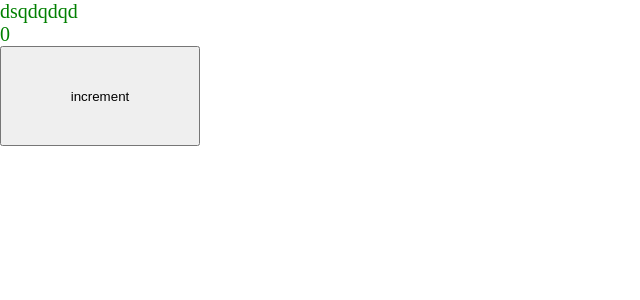
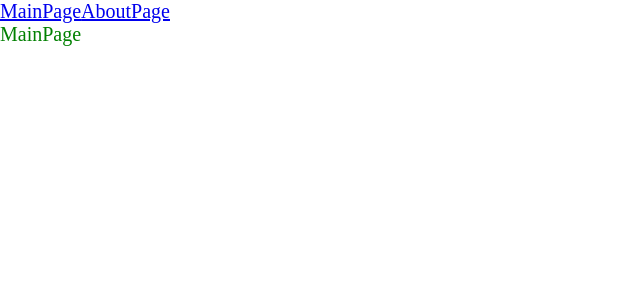
Before and after one commit to KirillMatviychuck/study-project, a React app: page / in a window 1280 px wide. Shown: the top 300 px of the page, without its empty margins (0-640 px from the left). Built offline with nearby package versions, Linux system fonts and the light colour scheme.

Commit message:
added react-router-dom

```diff
--- a/package.json
+++ b/package.json
@@ -12,6 +12,7 @@
     "@types/node": "^22.10.2",
     "@types/react": "^19.0.2",
     "@types/react-dom": "^19.0.2",
+    "@types/react-router-dom": "^5.3.3",
     "@types/webpack": "^5.28.5",
     "@types/webpack-dev-server": "^4.7.2",
     "css-loader": "^7.1.2",
@@ -30,6 +31,7 @@
   },
   "dependencies": {
     "react": "^19.0.0",
-    "react-dom": "^19.0.0"
+    "react-dom": "^19.0.0",
+    "react-router-dom": "^7.1.1"
   }
 }
--- a/src/components/App.tsx
+++ b/src/components/App.tsx
@@ -1,11 +1,21 @@
-import { Counter } from "./Counter"
+import { Link, Route, Routes } from "react-router-dom"
+import { AboutPageAsync } from "../pages/AboutPage/AboutPage.async"
+import { MainPageAsync } from "../pages/MainPage/MainPage.async"
 import './index.scss'
+import { Suspense } from "react"
 
 export const App = () => {
     return (
         <div className="app">
-            dsqdqdqd
-            <Counter />
+            <Link to='/'>MainPage</Link>
+            <Link to='/about'>AboutPage</Link>
+            <Suspense fallback={<div>Loading...</div>}>
+                <Routes>
+                    <Route path='/' element={<MainPageAsync />} />
+                    <Route path='/about' element={<AboutPageAsync />} />
+                </Routes>
+            </Suspense>
+
         </div>
     )
 }
--- a/src/index.tsx
+++ b/src/index.tsx
@@ -1,7 +1,11 @@
 import { createRoot } from 'react-dom/client'
 
-import { Counter } from './components/Counter'
+import { BrowserRouter } from 'react-router-dom'
 import { App } from './components/App'
 
 
-createRoot(document.getElementById('root')!).render(<App />)
+createRoot(document.getElementById('root')!).render(
+    <BrowserRouter>
+        <App />
+    </BrowserRouter>
+)
--- /dev/null
+++ b/src/pages/AboutPage/AboutPage.async.tsx
@@ -0,0 +1,6 @@
+import { lazy } from 'react';
+
+export const AboutPageAsync = lazy(() => new Promise(resolve => {
+    //@ts-ignore
+    setTimeout(() => resolve(import('./AboutPage')), 1500)
+}));
--- /dev/null
+++ b/src/pages/AboutPage/AboutPage.tsx
@@ -0,0 +1,7 @@
+const AboutPage = () => {
+    return (
+        <div>AboutPage</div>
+    )
+}
+
+export default AboutPage
--- /dev/null
+++ b/src/pages/MainPage/MainPage.async.tsx
@@ -0,0 +1,6 @@
+import { lazy } from 'react';
+
+export const MainPageAsync = lazy(() => new Promise(resolve => {
+    //@ts-ignore
+    setTimeout(() => resolve(import('./MainPage')), 1500)
+}));
--- /dev/null
+++ b/src/pages/MainPage/MainPage.tsx
@@ -0,0 +1,7 @@
+const MainPage = () => {
+    return (
+        <div>MainPage</div>
+    )
+}
+
+export default MainPage
```
Also changed, not shown: 3 other files (tests, documents, lock files or other folders).
